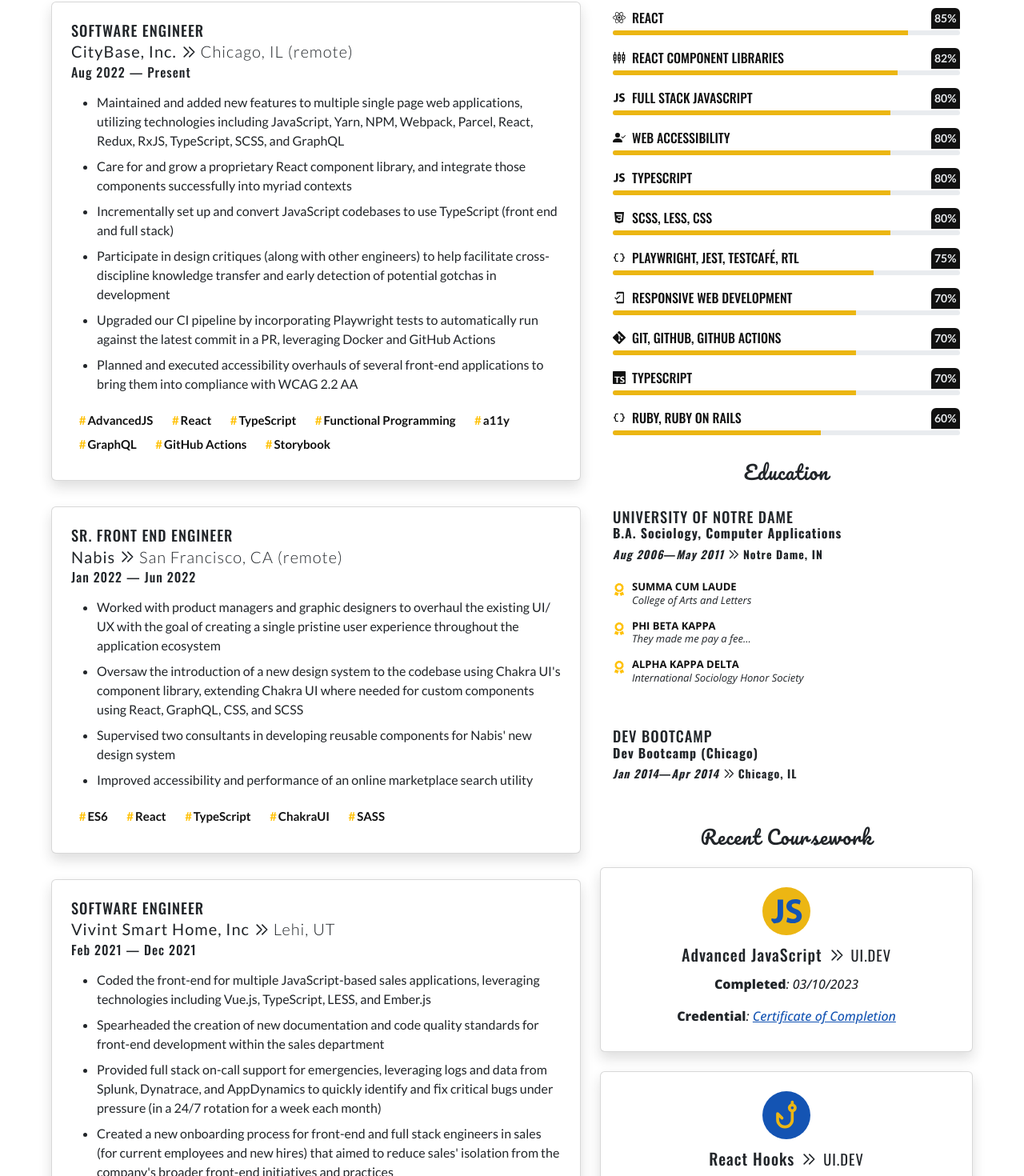
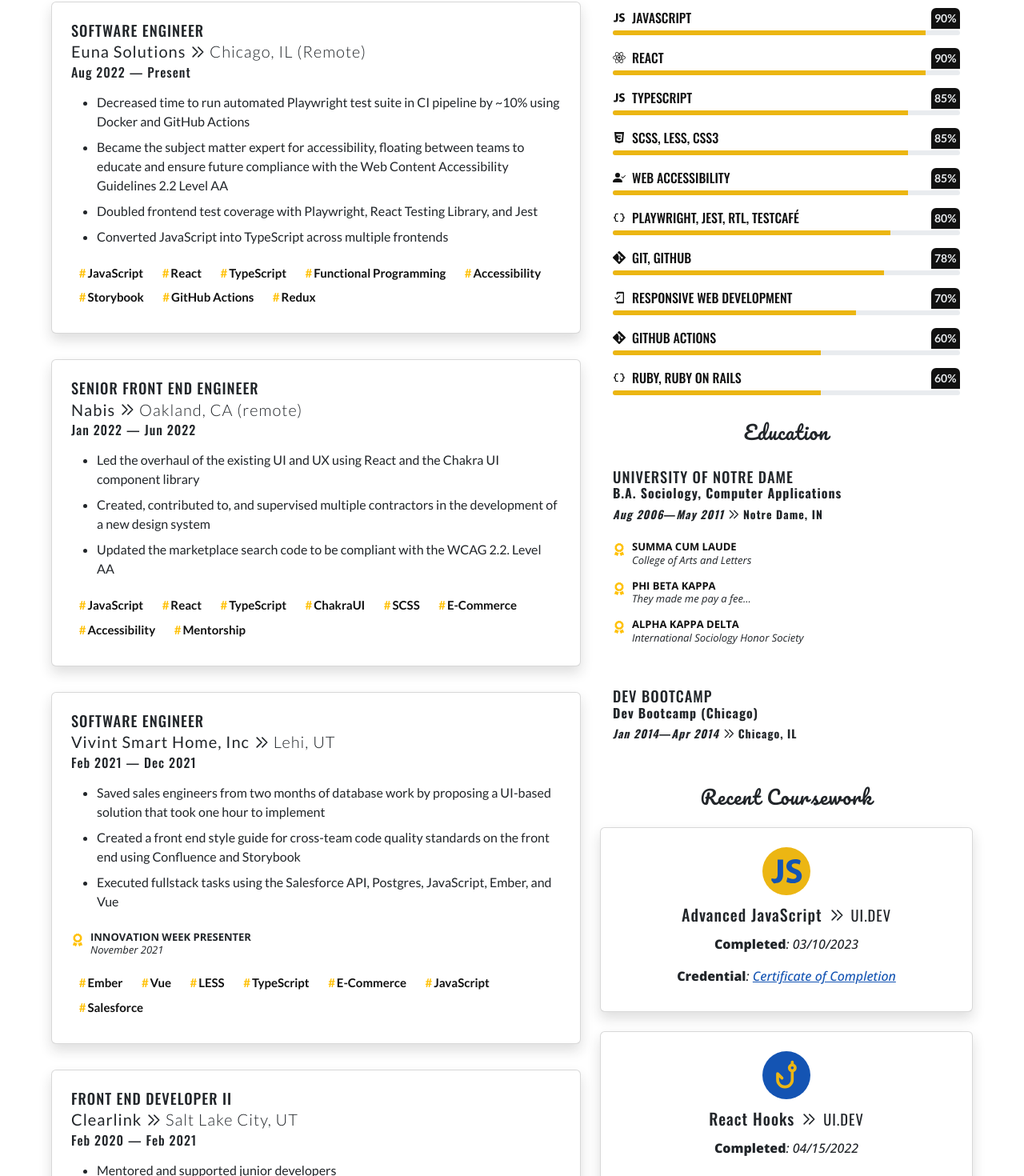
Before and after one commit to cnocon/cristinoconnor.com, a React (Create React App) app: page / in a window 1280 px wide. Shown: the part 395-1865 px from the top of the page at 80% size. Built offline with nearby package versions, Linux system fonts and the light colour scheme.

Commit message:
Updated Resume Data for 2025 Job Applications

```diff
--- a/src/Pages/Resume.tsx
+++ b/src/Pages/Resume.tsx
@@ -16,7 +16,6 @@
   React.useEffect(() => {
     if (loaderData) {
       setData(loaderData)
-      console.log(data.resume);
     }
 
   }, [loaderData, data.resume])
--- a/src/data/appData.ts
+++ b/src/data/appData.ts
@@ -90,39 +90,39 @@
     ],
     technicalSkills: [
       {
+        label: "JavaScript",
+        percentage: 90,
+        icon: IoLogoJavascript
+      },
+      {
         label: "React",
-        percentage: 85,
+        percentage: 90,
         icon: FaReact
       },
       {
-        label: "React Component Libraries",
-        percentage: 82,
-        icon: MdOutlineSettingsInputComponent
-      },
-      {
-        label: "Full Stack JavaScript",
-        percentage: 80,
+        label: "TypeScript",
+        percentage: 85,
         icon: IoLogoJavascript
       },
       {
+        label: "SCSS, LESS, CSS3",
+        percentage: 85,
+        icon: IoLogoCss3
+      },
+      {
         label: "Web Accessibility",
-        percentage: 80,
+        percentage: 85,
         icon: BsFillPersonCheckFill
       },
       {
-        label: "TypeScript",
+        label: "Playwright, Jest, RTL, TestCafé",
         percentage: 80,
-        icon: IoLogoJavascript
+        icon: MdDataObject
       },
       {
-        label: "SCSS, LESS, CSS",
-        percentage: 80,
-        icon: IoLogoCss3
-      },
-      {
-        label: "Playwright, Jest, TestCafé, RTL",
-        percentage: 75,
-        icon: MdDataObject
+        label: "Git, GitHub",
+        percentage: 78,
+        icon: BsGit
       },
       {
         label: "Responsive Web Development",
@@ -130,14 +130,9 @@
         icon: MdMobileFriendly
       },
       {
-        label: "Git, GitHub, GitHub Actions",
-        percentage: 70,
+        label: "GitHub Actions",
+        percentage: 60,
         icon: BsGit
-      },
-      {
-        label: "TypeScript",
-        percentage: 70,
-        icon: SiTypescript
       },
       {
         label: "Ruby, Ruby on Rails",
@@ -145,65 +140,113 @@
         icon: MdDataObject
       }
     ],
-    softSkills: [ "Empathy to be an effective teammate", "Organizational abilities for managing projects independently", "Research skills to find the best solutions", "Enthusiasm and passion for front end work", "Positive attitude and willingness to handle a wide variety of responsibilities", "Effective communicator with people from varying technical backgrounds", "Dedicated to ongoing professional development", "5+ years of Agile experience", "12+ years of experience working on web applications in various capacities" ],
+    softSkills: [ "Dedicated to mentorship, teaching and helping others", "Empathy to be an effective teammate", "Initiative to become an SME for broad range of technologies", "15+ years of coding experience throughout the stack","Committed to ongoing professional growth and development", "Passion for high quality solutions, ease of code maintenance, and quality documentation", "Effective writer and communicator for audiences with varying technical skills" ],
     workHistory: [ {
-      year: "2022-23",
+      year: "August 2022-Present",
       title: "Software Engineer",
-      location: "Chicago, IL (remote)",
-      company: "CityBase, Inc.",
+      location: "Chicago, IL (Remote)",
+      company: "Euna Solutions",
       start: "08/01/2022",
       end: "Present",
-      companyUrl: "https://citybase.com",
-      description: [ `Maintained and added new features to multiple single page web applications, utilizing technologies including JavaScript, Yarn, NPM, Webpack, Parcel, React, Redux, RxJS, TypeScript, SCSS, and GraphQL`, `Care for and grow a proprietary React component library, and integrate those components successfully into myriad contexts`, `Incrementally set up and convert JavaScript codebases to use TypeScript (front end and full stack)`, `Participate in design critiques (along with other engineers) to help facilitate cross-discipline knowledge transfer and early detection of potential gotchas in development`, `Upgraded our CI pipeline by incorporating Playwright tests to automatically run against the latest commit in a PR, leveraging Docker and GitHub Actions`, `Planned and executed accessibility overhauls of several front-end applications to bring them into compliance with WCAG 2.2 AA`      ],
-      technologies: [ "AdvancedJS", "React", "TypeScript", "Functional Programming", "a11y", "GraphQL", "GitHub Actions", "Storybook" ],
+      companyUrl: "https://thecitybase.com/",
+      description: [ `Decreased time to run automated Playwright test suite in CI pipeline by ~10% using Docker and GitHub Actions`, `Became the subject matter expert for accessibility, floating between teams to educate and ensure future compliance with the Web Content Accessibility Guidelines 2.2 Level AA`, `Doubled frontend test coverage with Playwright, React Testing Library, and Jest`, `Converted JavaScript into TypeScript across multiple frontends`     ],
+      technologies: [ "JavaScript", "React", "TypeScript", "Functional Programming", "Accessibility", "Storybook", "GitHub Actions", "Redux" ],
       honors: []
     },
     {
-      year: "2022",
-      title: "Sr. Front End Engineer",
-      location: "San Francisco, CA (remote)",
+      year: "January 2022 - June 2022",
+      title: "Senior Front End Engineer",
+      location: "Oakland, CA (remote)",
       company: "Nabis",
       start: "01/01/2022",
       end: "06/01/2022",
       companyUrl: "https://nabis.com",
-      description: [ `Worked with product managers and graphic designers to overhaul the existing UI/ UX with the goal of creating a single pristine user experience throughout the application ecosystem`, `Oversaw the introduction of a new design system to the codebase using Chakra UI's component library, extending Chakra UI where needed for custom components using React, GraphQL, CSS, and SCSS`, `Supervised two consultants in developing reusable components for Nabis' new design system`, `Improved accessibility and performance of an online marketplace search utility` ],
-      technologies: [ "ES6", "React", "TypeScript", "ChakraUI", "SASS" ],
+      description: [ `Led the overhaul of the existing UI and UX using React and the Chakra UI component library`, `Created, contributed to, and supervised multiple contractors in the development of a new design system`, `Updated the marketplace search code to be compliant with the WCAG 2.2. Level AA` ],
+      technologies: [ "JavaScript", "React", "TypeScript", "ChakraUI", "SCSS", "E-Commerce", "Accessibility", "Mentorship" ],
       honors: []
     },
     {
-      year: "2021",
+      year: "February 2021 - December 2021",
       title: "Software Engineer",
       company: "Vivint Smart Home, Inc",
       location: "Lehi, UT",
       start: "02/01/2021",
       end: "12/31/2021",
       companyUrl: "https://www.vivint.com/",
-      description: [ `Coded the front-end for multiple JavaScript-based sales applications, leveraging technologies including Vue.js, TypeScript, LESS, and Ember.js`, `Spearheaded the creation of new documentation and code quality standards for front-end development within the sales department`, `Provided full stack on-call support for emergencies, leveraging logs and data from Splunk, Dynatrace, and AppDynamics to quickly identify and ﬁx critical bugs under pressure (in a 24/7 rotation for a week each month)`, `Created a new onboarding process for front-end and full stack engineers in sales (for current employees and new hires) that aimed to reduce sales' isolation from the company's broader front-end initiatives and practices`],
-      technologies: [ "Ember", "Vue", "LESS", "TypeScript" ],
-      honors: [ { name: "Innovation Week Presenter", detail: "Nov 2021" } ]
+      description: [ `Saved sales engineers from two months of database work by proposing a UI-based solution that took one hour to implement`, `Created a front end style guide for cross-team code quality standards on the front end using Confluence and Storybook`, `Executed fullstack tasks using the Salesforce API, Postgres, JavaScript, Ember, and Vue`],
+      technologies: [ "Ember", "Vue", "LESS", "TypeScript", "E-Commerce", "JavaScript", "Salesforce" ],
+      honors: [ { name: "Innovation Week Presenter", detail: "November 2021" } ]
     },
     {
-      year: "2020-21",
+      year: "February 2019 - February 2020",
       title: "Front End Developer II",
       company: "Clearlink",
       location: "Salt Lake City, UT",
       start: "02/01/2020",
       end: "02/01/2021",
       companyUrl: "https://www.clearlink.com/",
-      description: [ `Coded responsive websites from mockups using Handlebars, SCSS, JavaScript, and a proprietary component library`, `Assisted in maintaining and extending applications using JavaScript`, `Mentored and supported junior developers`, `Extended functionality of component library core package`, `Supported a broad range of browsers and devices with a focus on accessibility`],
-      technologies: [ "JavaScript", "PHP", "React", "Gatsby" ],
+      description: [ `Mentored and supported junior developers`, `Learned how to use the React-based Gatsby framework as a static site generator, eventually becoming an SME for all frontend developers on the team`, `Supported a broad range of browsers and devices with a focus on accessibility and modular code`],
+      technologies: [ "JavaScript", "PHP", "React", "Gatsby", "Responsive Web Development", "Mentorship" ],
       honors: [ { name: "Frontend Project Showcase Winner", detail: "July 2020" }, { name: "Frontend Project Showcase Winner", detail: "Oct 2020" } ]
     },
     {
-      year: "2018-19",
+      year: "April 2018 - June 2019",
       title: "Software Engineer",
       company: "The Scion Group",
       location: "Chicago, IL",
-      start: "Apr 2018",
-      end: "Jun 2019",
+      start: "04/01/2018",
+      end: "05/31/2019",
       companyUrl: "https://www.thesciongroup.com/",
-      description: [ `Increased average page load speed by a factor of four`, `Updated in-house business intelligence software to use StimulusJS, DataTables, Highcharts, Rails 5, and data from multiple third party APIs including ADP, Entrata, Centro, and Chatmeter`, `Redesigned UI/UX for a more modern, clean, look and feel`, `Aggregated over a dozen third party data sources into a data warehouse via an ETL application` ],
-      technologies: [ "Ruby", "Rails", "JavaScript", "SQL" ],
+      description: [ `Increased average page load speed by a factor of four by eliminating n+1 queries in Ruby on Rails application`, `Lead and helped to implement the redesign of the internal business intelligence tool frontend, start to finish`, `Converted ancient JavaScript code to improve the developer experience using StimulusJS, DataTables, Highcharts, Rails 5, and data from multiple third party APIs including ADP, Entrata, Centro, and Chatmeter`, `Helped to aggregate hundreds of millions of records daily via an ETL process using SQL Server, multiple APIs, and Snowflake into a data warehouse` ],
+      technologies: [ "Ruby", "Ruby on Rails", "JavaScript", "SQL", "StimulusJS", "Highcharts", "DataTables", "Snowflake", "ETL" ],
+      honors: []
+    },
+    {
+      year: "July 2015 - September 2017",
+      title: "Software Engineer",
+      company: "NCSA Next College Student Athlete",
+      location: "Chicago, IL",
+      start: "07/01/2015",
+      end: "09/31/2017",
+      companyUrl: "https://www.ncsasports.org/",
+      description: [ `Floated between the separate design team and engineering teams, leveraging LESS, CoffeeScript, Slim, JavaScript, React, Backbone, Ruby, Ruby on Rails, and ActiveRecord` ],
+      technologies: [ "JavaScript", "Backbone", "Ruby", "Ruby on Rails", "Less", "React", "CoffeeScript", "Slim", "ActiveRecord" ],
+      honors: []
+    },
+    {
+      year: "August 2014 - March 2015",
+      title: "Junior Frontend Engineer",
+      company: "DialogTech (now Invoca)",
+      location: "Chicago, IL",
+      start: "09/01/2014",
+      end: "03/31/2015",
+      companyUrl: "https://www.invoca.com/",
+      description: [ `Converted mockups into responsive, data-driven web pages with MongoDB, Node, Express, Backbone, Less, Node, Mustache, Lodash, and Handlebars` ],
+      technologies: [ "JavaScript", "Backbone", "Node", "Git", "LESS" ],
+      honors: []
+    },
+    {
+      year: "May 2014 - July 2014",
+      title: "Rails Developer",
+      company: "Blueye Creative",
+      location: "Chicago, IL",
+      start: "09/01/2014",
+      end: "03/31/2015",
+      companyUrl: "https://no.linkedin.com/company/blueye",
+      description: [ `Built a new database for Wilson’s tennis racket inventory with a Microsoft Access front end and Ruby on Rails`, `Created a script to parse, import, and restructure years of inconsistently formatted Excel spreadsheet data with Ruby scripts` ],
+      technologies: [ "Ruby", "Ruby on Rails", "Microsoft Access", "SQL" ],
+      honors: []
+    },
+    {
+      year: "May 2011 - December 2013",
+      title: "Web Support Developer",
+      company: "University of Notre Dame",
+      location: "Notre Dame, IN",
+      start: "05/01/2011",
+      end: "12/31/2013",
+      companyUrl: "https://nd.edu",
+      description: [ `Served as the sole support developer for ~400 websites built with a homegrown Ruby on Rails-powered content management system`, `Designed, developed and wrote up an extensive troubleshooting guide and supporting documentation for our CMS to aid clients`, `Excelled at writing for support blog and communication with non-technical clients`, `Led weekly trainings in the Rails-based content management system with a focus on search engine optimization and understandable content for clients with varying levels of technical proficiency`, `Provided great customer service over the phone, in-person, and via email for clients that resulted in an Employee of the Quarter distinction`, `Converted PSD mockups into mobile-first, responsive websites utilizing liquid templating, HTML5, and CSS` ],
+      technologies: [ "JavaScript", "HTML5", "CSS", "Liquid", "CMS", "Customer Service", "Responsive Web Development" ],
       honors: []
     }
     ]
```
